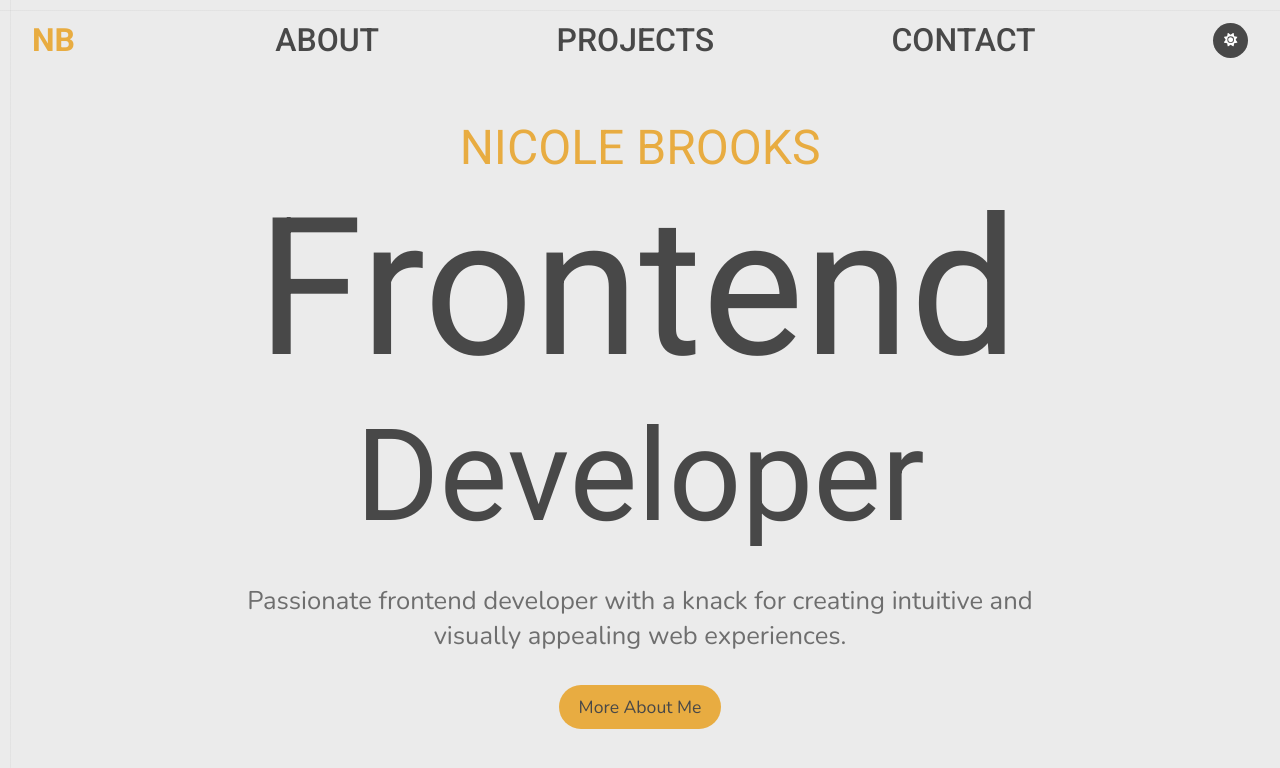
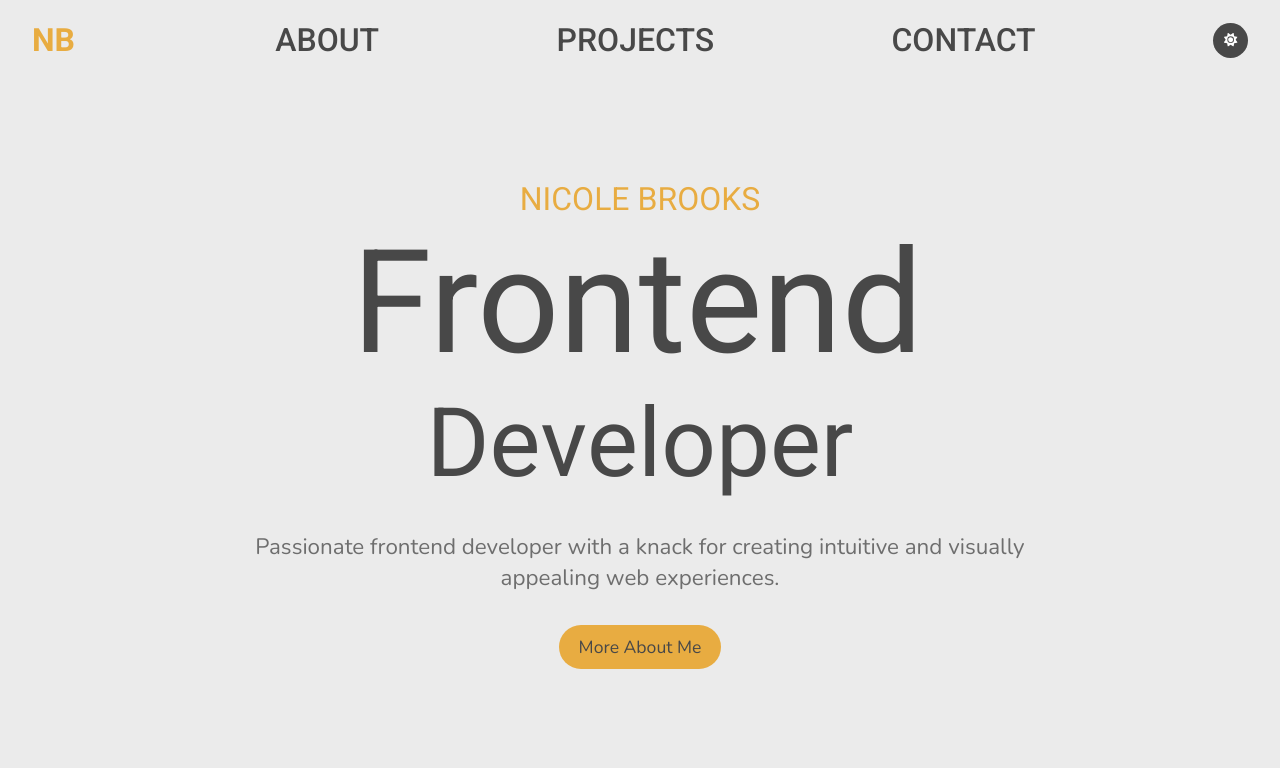
Before and after one commit to nikkibrooks2389/portfolio, a React (Create React App) app: page / in a window 1280 px wide. Shown: the top 768 px of the page. Built offline with nearby package versions, Linux system fonts and the light colour scheme; a web font is replaced by a local one.

Commit message:
adjust font size for home screen

```diff
--- a/package.json
+++ b/package.json
@@ -13,6 +13,7 @@
     "@testing-library/jest-dom": "^5.17.0",
     "@testing-library/react": "^13.4.0",
     "@testing-library/user-event": "^13.5.0",
+    "framer-motion": "^11.0.5",
     "mongoose": "^8.0.2",
     "react": "^18.2.0",
     "react-dom": "^18.2.0",
--- a/src/components/views/Home.styles.js
+++ b/src/components/views/Home.styles.js
@@ -14,7 +14,7 @@ export const HeaderContainer = styled.div`
 `;
 
 const Name = styled.div`
-  font-size: 3rem;
+  font-size: 2rem;
   font-weight:300;
   color:${props => props.theme.colors.accent};
   opacity: 0;
@@ -23,11 +23,11 @@ const Name = styled.div`
   animation: ${slideUpFadeIn} 0.5s forwards;
   animation-delay: 2.2s;
   @media (max-width: ${({ theme }) => theme.breakpoints.tablet}) {
-    font-size: 2.5rem;
+    font-size: 1.8rem;
   }
 
   @media (max-width: ${({ theme }) => theme.breakpoints.mobile}) {
-    font-size: 2.1rem;
+    font-size: 1.7rem;
   };
 
   @media (max-width: ${({ theme }) => theme.breakpoints.xsMobile}) {
@@ -38,11 +38,11 @@ const Name = styled.div`
 
 
 const FrontendWord = styled.div`
-  font-size: 12rem;
+  font-size: 9rem;
   margin-right:5px;
   animation: ${slideInFromLeftWithBounce} 0.9s forwards;
   @media (max-width: ${({ theme }) => theme.breakpoints.tablet}) {
-    font-size: 9rem;
+    font-size: 8rem;
   }
 
   @media (max-width: ${({ theme }) => theme.breakpoints.mobile}) {
@@ -75,17 +75,17 @@ const slideInRightWithSmoothBounce = keyframes`
 `;
 
 const RightSmoothBouncingLetter = styled.span`
-  font-size: 8rem;
+  font-size: 6rem;
   transform: translateX(100vw);
   animation: ${slideInRightWithSmoothBounce} 0.7s forwards;
   animation-delay: ${(props) => 0.3 + props.index * 0.15}s;
 
   @media (max-width: ${({ theme }) => theme.breakpoints.tablet}) {
-    font-size: 7rem;
+    font-size: 5rem;
   }
 
   @media (max-width: ${({ theme }) => theme.breakpoints.mobile}) {
-    font-size: 5rem;
+    font-size: 4rem;
   }
 
   @media (max-width: ${({ theme }) => theme.breakpoints.xsMobile}) {
@@ -94,7 +94,7 @@ const RightSmoothBouncingLetter = styled.span`
 `;
 
 const ShortDescription = styled.p`
-  font-size: 1.6rem;
+  font-size: 1.4rem;
   color: ${({ theme }) => theme.colors.secondaryText};
   font-family: ${({ theme }) => theme.fonts.secondary};
   text-align: center;
--- a/src/components/views/ViewsWrapper.js
+++ b/src/components/views/ViewsWrapper.js
@@ -4,8 +4,9 @@ import { gradientAnimation } from '../styles/keyframes';
 
 const backgroundFilter = (theme) => {
   if (theme.mode === "light") {
-    return `linear-gradient(to right, transparent 1px, transparent 10px, rgba(150, 150, 150, 0.1) 10px, rgba(150, 150, 150, 0.1) 11px, transparent 11px, transparent 20px),
-    linear-gradient(to bottom, transparent 1px, transparent 10px, rgba(150, 150, 150, 0.1) 10px, rgba(150, 150, 150, 0.1) 11px, transparent 11px, transparent 20px)`;
+    return theme.colors.primaryBackground
+    // return `linear-gradient(to right, transparent 1px, transparent 10px, rgba(150, 150, 150, 0.1) 10px, rgba(150, 150, 150, 0.1) 11px, transparent 11px, transparent 20px),
+    // linear-gradient(to bottom, transparent 1px, transparent 10px, rgba(150, 150, 150, 0.1) 10px, rgba(150, 150, 150, 0.1) 11px, transparent 11px, transparent 20px)`;
   } else if (theme.mode === "dark") {
     return `linear-gradient(to right, transparent 1px, transparent 10px, rgba(100, 100, 100, 0.1) 10px, rgba(100, 100, 100, 0.1) 11px, transparent 11px, transparent 20px),
     linear-gradient(to bottom, transparent 1px, transparent 10px, rgba(100, 100, 100, 0.1) 10px, rgba(100, 100, 100, 0.1) 11px, transparent 11px, transparent 20px)`;
```
Also changed, not shown: src/components/ImageCarousel/ImageCarousel.style.js (deleted, +0 -51 lines), 1 other file (tests, documents, lock files or other folders).
